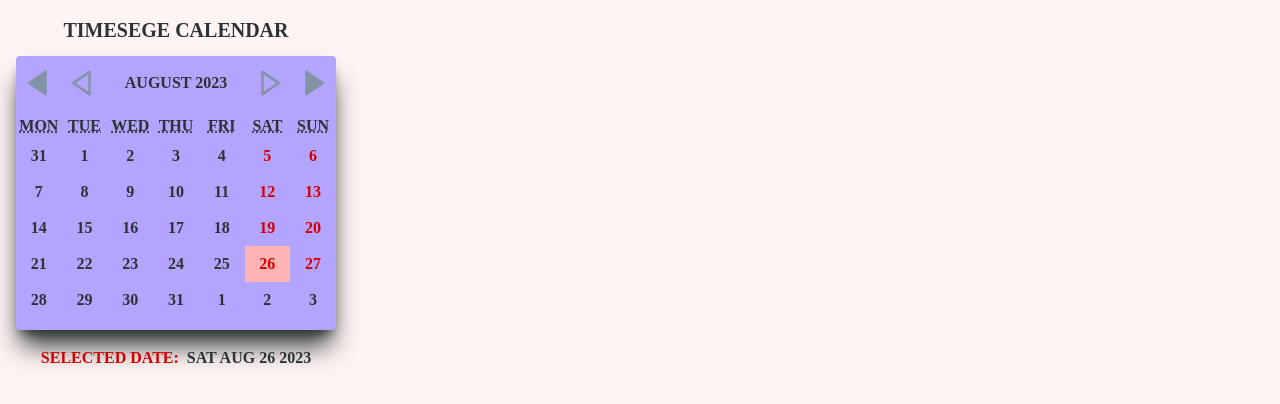
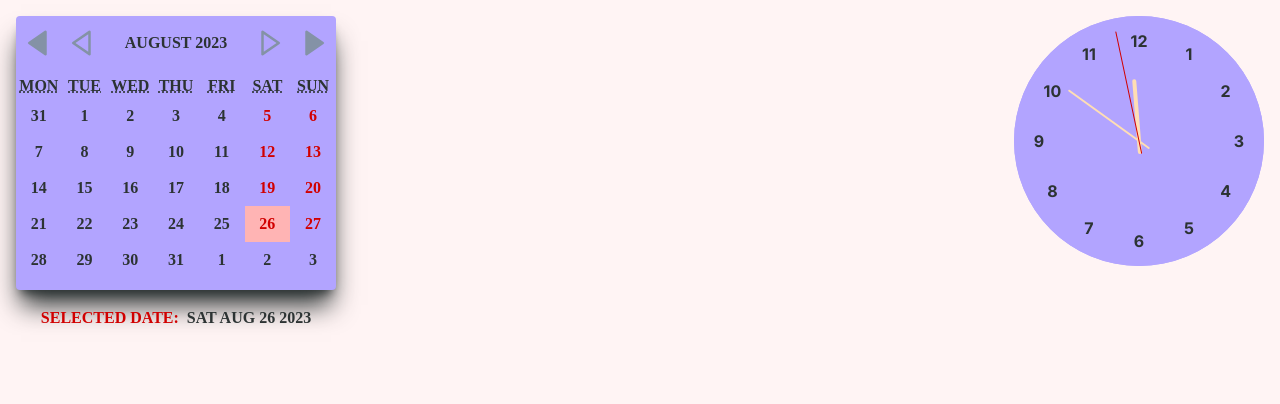
Before and after one commit to Nacho35/Ciber-Fouders-Group-Proyect, a Next.js app in the folder time-sage/: page / in a window 1280 px wide. Shown: the top 404 px of the page. Built offline with nearby package versions, Linux system fonts and the light colour scheme.

Commit message:
reloj terminado

```diff
--- a/time-sage/package.json
+++ b/time-sage/package.json
@@ -16,6 +16,7 @@
     "postcss": "8.4.28",
     "react": "18.2.0",
     "react-calendar": "^4.6.0",
+    "react-clock": "^4.5.0",
     "react-dom": "18.2.0",
     "tailwindcss": "3.3.3"
   }
--- a/time-sage/src/app/components/Calendar.jsx
+++ b/time-sage/src/app/components/Calendar.jsx
@@ -24,11 +24,8 @@ const Calendar = () => {
 	}
 
 	return (
-		<div className="w-auto m-4 md:w-3/6 lg:w-3/6 xl:w-3/12">
-			<div>
-				<h1 className="text-center text-xl uppercase pb-3 font-bold font-playfair text-colorFive">
-					TimeSege Calendar
-				</h1>
+		<section className="w-auto m-4 md:w-3/6 lg:w-3/6 xl:w-3/12 self-start">
+			<aside>
 				<div className="text-center font-playfair ">
 					<div className="pt-3 pb-3 flex justify-center bg-colorOne rounded text-colorFive shadow-colorFive shadow-xl">
 						<Time
@@ -64,8 +61,8 @@ const Calendar = () => {
 						{date.toDateString()}
 					</p>
 				)}
-			</div>
-		</div>
+			</aside>
+		</section>
 	);
 };
 
--- /dev/null
+++ b/time-sage/src/app/components/Clock.jsx
@@ -0,0 +1,34 @@
+"use client";
+import React, { useEffect, useState } from "react";
+import Watch from "react-clock";
+
+const Clock = () => {
+	const [watch, setWatch] = useState(new Date());
+
+	useEffect(() => {
+		const interval = setInterval(() => setWatch(new Date()), 1000);
+
+		return () => {
+			clearInterval(interval);
+		};
+	}, []);
+
+	return (
+		<section className="flex flex-col items-center md:self-end md:m-auto md:mt-4 md:absolute md:top-0 md:right-0 lg:self-end lg:m-auto lg:mt-4 lg:absolute lg:top-0 lg:right-0">
+			<aside className="flex mr-4">
+				<Watch
+					className="bg-colorOne rounded-full"
+					size={250}
+					renderHourMarks={true}
+					renderMinuteHand={true}
+					renderMinuteMarks={false}
+					renderNumbers={true}
+					renderSecondHand={true}
+					value={watch}
+				/>
+			</aside>
+		</section>
+	);
+};
+
+export default Clock;
--- a/time-sage/src/app/globals.css
+++ b/time-sage/src/app/globals.css
@@ -41,7 +41,7 @@ body {
 	src: url("https://fonts.googleapis.com/css2?family=Playfair+Display&display=swap");
 }
 
-/** CALENDARIO STILOS */
+/** CALENDAR */
 
 .react-calendar {
 	font-family: "Playfair Display";
@@ -141,3 +141,62 @@ body {
 .react-calendar--selectRange .react-calendar__tile--hover {
 	background-color: var(--colorTree);
 }
+
+/** CLOCK */
+
+.react-clock {
+	display: block;
+	position: relative;
+	font-weight: bold;
+}
+
+.react-clock__face {
+	position: absolute;
+	top: 0;
+	bottom: 0;
+	left: 0;
+	right: 0;
+	border: 1px solid var(--colorOne);
+	border-radius: 50%;
+}
+
+.react-clock__hand {
+	position: absolute;
+	top: 0;
+	bottom: 0;
+	left: 50%;
+	right: 50%;
+}
+
+.react-clock__hand__body {
+	position: absolute;
+	background-color: var(--colorTree);
+	border-radius: 5px;
+	transform: translateX(-50%);
+}
+
+.react-clock__mark {
+	position: absolute;
+	top: 0;
+	bottom: 0;
+	left: 50%;
+	right: 50%;
+}
+
+.react-clock__mark__body {
+	position: absolute;
+	background-color: none;
+	transform: translateX(-50%);
+}
+
+.react-clock__mark__number {
+	position: absolute;
+	left: -40px;
+	width: 80px;
+	text-align: center;
+	color: var(--colorFive);
+}
+
+.react-clock__second-hand__body {
+	background-color: var(--colorTen);
+}
--- a/time-sage/src/app/page.js
+++ b/time-sage/src/app/page.js
@@ -1,9 +1,13 @@
 import React, { Fragment } from "react";
 import Calendar from "./components/Calendar.jsx";
+import Clock from "./components/Clock.jsx";
 const page = () => {
 	return (
 		<Fragment>
-			<Calendar />
+			<div className="lg:flex justify-between overflow-hidden">
+				<Calendar />
+				<Clock />
+			</div>
 		</Fragment>
 	);
 };
```
Also changed, not shown: 1 other file (tests, documents, lock files or other folders).
